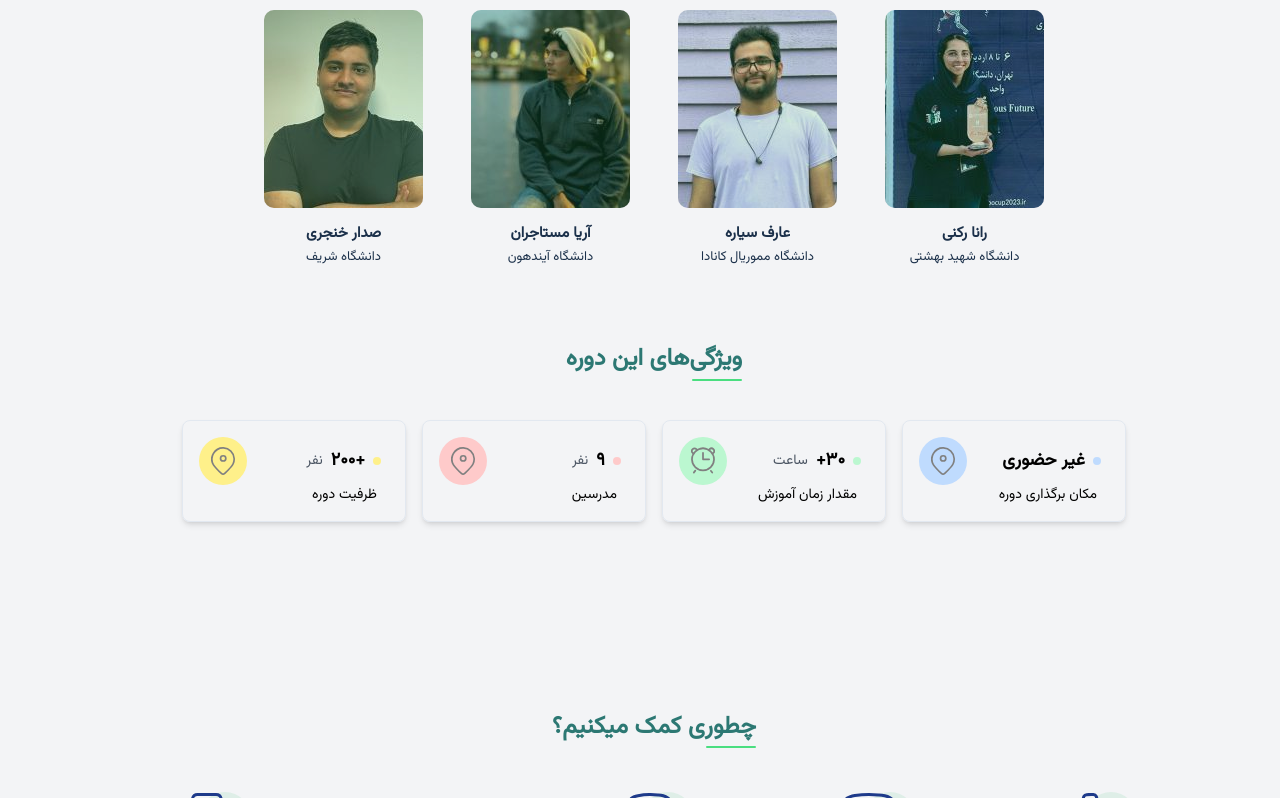
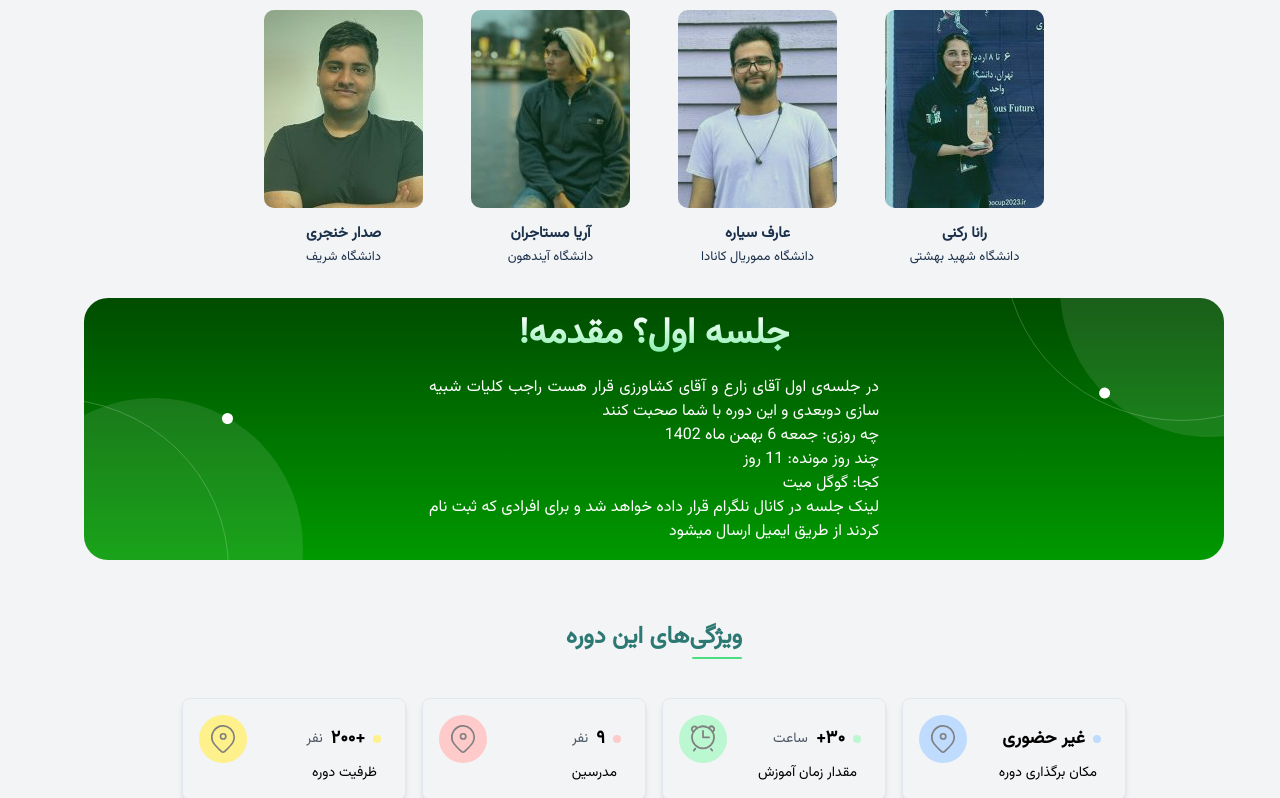
Before and after one commit to RCSS-IR/workshop.rcss.ir, a SvelteKit app: page / in a window 1280 px wide. Shown: the part 2479-3277 px from the top of the page. Built offline with nearby package versions, Linux system fonts and the light colour scheme.

Commit message:
add when to first page

```diff
--- /dev/null
+++ b/src/lib/components/When.svelte
@@ -0,0 +1,221 @@
+<script>
+    import { onMount } from 'svelte';
+
+    let countdown = 10; // starting countdown value
+    const startingDate = new Date('2024-01-26'); // replace with your desired starting date
+
+    onMount(() => {
+        const interval = setInterval(() => {
+            const now = new Date();
+            const difference = startingDate - now;
+            countdown = Math.ceil(difference / (1000 * 60 * 60 * 24)); // calculate remaining days
+
+            if (difference <= 0) {
+                clearInterval(interval);
+                countdown = 0;
+            }
+        }, 1000);
+    });
+</script>
+<div class="container mx-auto">
+    <div
+      style="background-image: linear-gradient(to bottom, rgba(0, 0, 0, 0.5), rgba(0, 0, 0, 0)), linear-gradient(to bottom, rgba(0, 0, 0, 0.4), rgba(0, 0, 0, 0.4)), linear-gradient(to bottom, #00FF00, #00FF00);"
+      class="justify-center align-items-center textfive-row textfive-position-right"
+    >
+      <div class="col textfive-texts">
+        <div class="textfive-texts__wrapper">
+          <div
+            class="textfive-texts__title text-4xl font-bold mb-3 bg-gradient-to-b from-white to-green-300 bg-clip-text text-transparent"
+          >
+            جلسه اول؟ مقدمه!
+          </div>
+          <div class="description">
+            <p>
+                در جلسه‌ی اول آقای زارع و آقای کشاورزی قرار هست راجب کلیات شبیه سازی دوبعدی و این دوره با شما صحبت کنند
+            </p>
+            <p>
+                چه روزی:
+                جمعه 6 بهمن ماه 1402 <br>
+                چند روز مونده:
+                {countdown} روز<br>
+                کجا:
+                گوگل میت
+                <br>
+                لینک جلسه در کانال نلگرام قرار داده خواهد شد و برای افرادی که ثبت نام کردند از طریق ایمیل ارسال میشود
+            </p>
+
+
+          </div>
+          <div class="textfive-texts__buttons"></div>
+        </div>
+      </div>
+      <div class="textfive-up-circle">
+        <img src="/img/filled-circle.svg" />
+      </div>
+      <div class="textfive-up-ring">
+        <img src="/img/ring.svg" />
+      </div>
+      <div class="textfive-down-circle">
+        <img src="/img/filled-circle.svg" />
+      </div>
+      <div class="textfive-down-ring">
+        <img src="/img/ring.svg" />
+      </div>
+    </div>
+  </div>
+
+  <style lang="scss">
+    .container {
+      padding: 0;
+    }
+
+    .textfive-row {
+      @apply rounded-none md:rounded-3xl flex flex-col justify-center items-center min-h-[20vh] py-[65px] md:py-40;
+      padding-top: 1rem !important;
+      padding-bottom: 1rem !important;
+      position: relative;
+      margin-right: 0;
+      width: 100%;
+      overflow: hidden;
+      background-repeat: no-repeat;
+      background-position: center;
+      background-size: cover;
+    }
+
+    .textfive-texts {
+      display: flex;
+      justify-content: center;
+      align-items: center;
+      flex-direction: column;
+      z-index: 1;
+    }
+
+    .textfive-texts__wrapper {
+      display: flex;
+      justify-content: center;
+      align-items: center;
+      flex-direction: column;
+      flex-wrap: wrap;
+    }
+
+    .textfive-texts__title {
+      text-align: center;
+      max-width: 450px;
+      position: relative;
+    }
+
+    .description {
+      text-align: justify;
+      color: white;
+      font-size: 16px;
+      font-weight: 300;
+      margin-top: 10px;
+      max-width: 450px;
+    }
+
+    .textfive-texts__buttons {
+      display: flex;
+      justify-content: center;
+      align-items: center;
+      width: 100%;
+      margin-top: 0px;
+    }
+
+    .textfive-texts__buttons a {
+      text-decoration: none;
+      color: inherit;
+      text-align: center;
+    }
+
+    .textfive-texts__buttonOne {
+      display: flex;
+      justify-content: center;
+      align-items: center;
+      background: white;
+      color: rgb(var(--fourth));
+      border: 2px solid white;
+      border-radius: 15px;
+      margin: 5px;
+      padding: 0px 8px;
+      min-width: 155px;
+      min-height: 50px;
+      cursor: pointer;
+      transition: all 0.3s;
+    }
+
+    .textfive-up-circle {
+      position: absolute;
+      top: -160px;
+      right: -135px;
+      transform: rotate(195deg);
+    }
+
+    .textfive-up-ring {
+      position: absolute;
+      top: -220px;
+      right: -135px;
+    }
+
+    .textfive-down-circle {
+      position: absolute;
+      left: -80px;
+      top: 100px;
+    }
+
+    .textfive-down-ring {
+      position: absolute;
+      left: -210px;
+      top: 100px;
+    }
+
+    @media (max-width: 991px) {
+      .textfive-texts {
+        max-width: 100%;
+      }
+
+      .textfive-texts__wrapper {
+        max-width: 100%;
+      }
+
+      .textfive-texts__buttons {
+        justify-content: center;
+      }
+    }
+
+    @media (max-width: 768px) {
+      .textfive-up-circle {
+        top: -205px;
+        right: -165px;
+      }
+
+      .textfive-up-ring {
+        top: -275px;
+      }
+
+      .textfive-down-circle {
+        top: 375px;
+      }
+
+      .textfive-down-ring {
+        top: 360px;
+      }
+    }
+
+    @media (max-width: 500px) {
+      .textfive-row {
+        padding: 50px 5px;
+      }
+
+      .textfive-texts__buttons {
+        margin-top: 5px;
+      }
+
+      .textfive-down-circle {
+        top: 415px;
+      }
+
+      .textfive-down-ring {
+        top: 390px;
+      }
+    }
+  </style>
--- a/src/routes/+page.svelte
+++ b/src/routes/+page.svelte
@@ -10,6 +10,7 @@
   import Faq from "$lib/components/Faq.svelte";
   import Footer from "$lib/components/Footer.svelte";
   import IntroVideo from "$lib/components/IntroVideo.svelte";
+  import When from "$lib/components/When.svelte";
 </script>
 
 <svelte:head>
@@ -22,6 +23,7 @@
   <Story />
   <IntroVideo />
   <Team />
+  <When />
   <Features />
   <Path />
   <Register />
```
